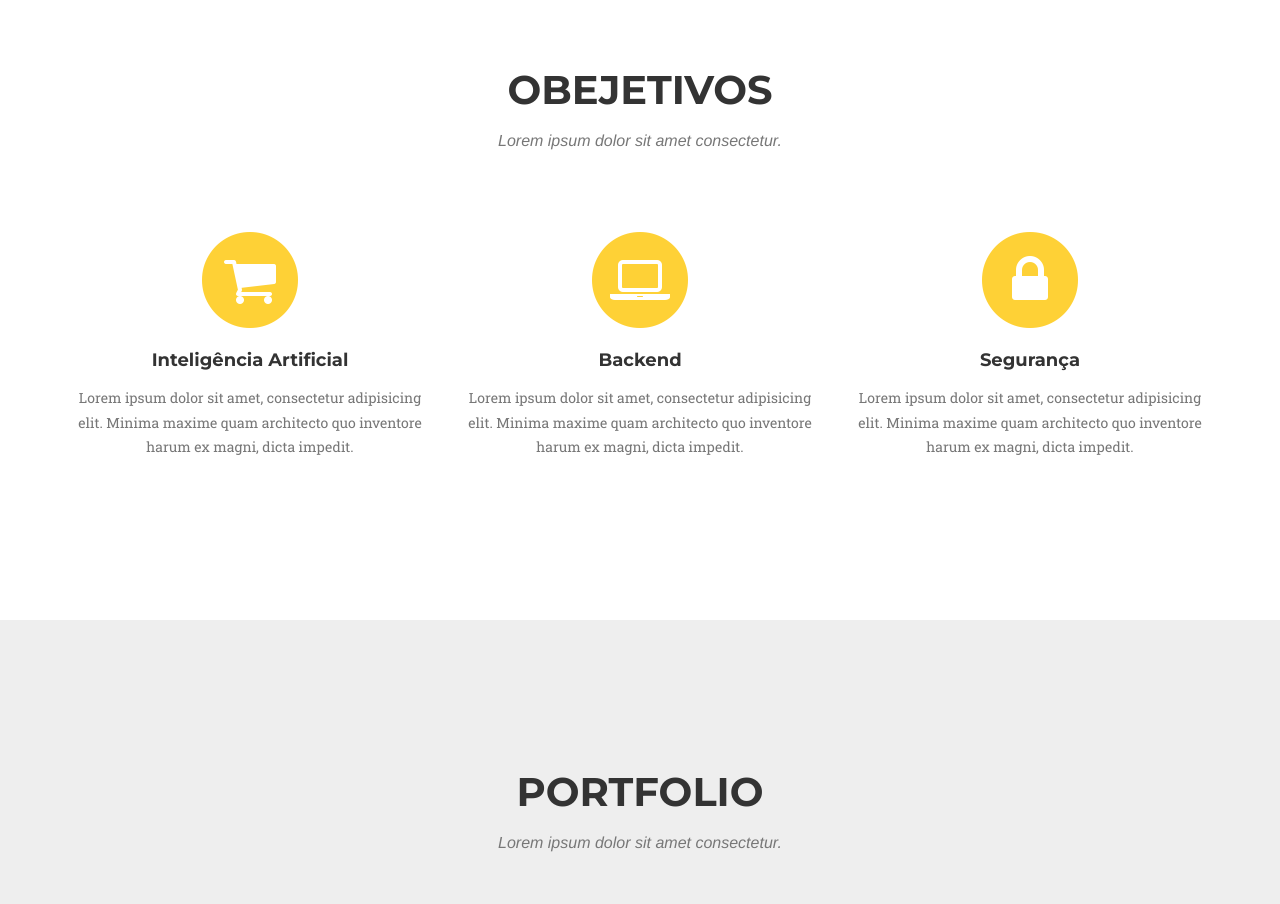
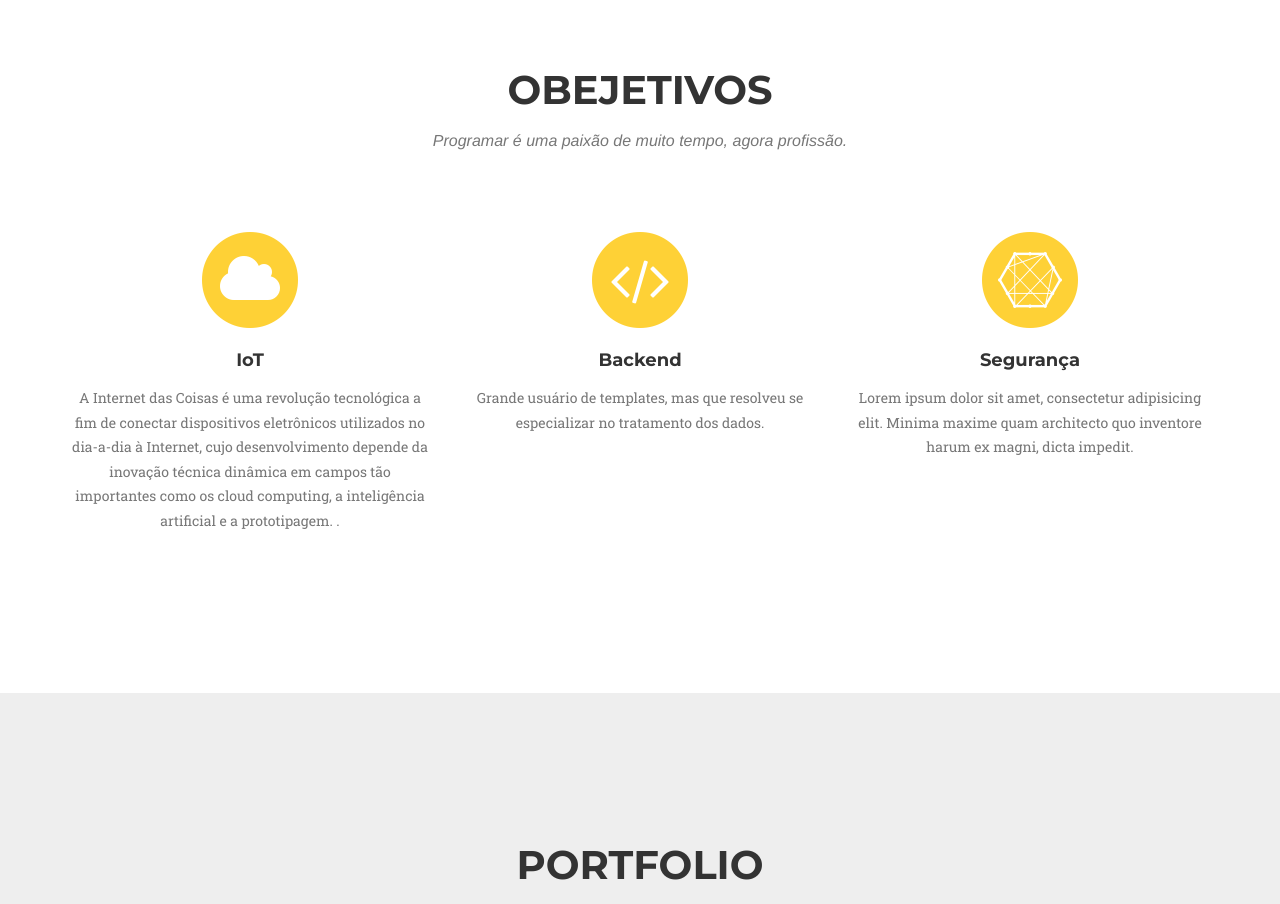
Before and after one commit to galemos/galemos.github.io, a website: page index.html in a window 1280 px wide. Shown: the part 840-1744 px from the top of the page. Drawn offline with nearby package versions, Linux system fonts and the light colour scheme; a web font is replaced by a local one.

Commit message:
atualização icones

```diff
--- a/index.html
+++ b/index.html
@@ -88,30 +88,30 @@
             <div class="row">
                 <div class="col-lg-12 text-center">
                     <h2 class="section-heading">Obejetivos</h2>
-                    <h3 class="section-subheading text-muted">Lorem ipsum dolor sit amet consectetur.</h3>
+                    <h3 class="section-subheading text-muted">Programar é uma paixão de muito tempo, agora profissão.</h3>
                 </div>
             </div>
             <div class="row text-center">
                 <div class="col-md-4">
                     <span class="fa-stack fa-4x">
                         <i class="fa fa-circle fa-stack-2x text-primary"></i>
-                        <i class="fa fa-shopping-cart fa-stack-1x fa-inverse"></i>
+                        <i class="fa fa-cloud fa-stack-1x fa-inverse"></i>
                     </span>
-                    <h4 class="service-heading">Inteligência Artificial</h4>
-                    <p class="text-muted">Lorem ipsum dolor sit amet, consectetur adipisicing elit. Minima maxime quam architecto quo inventore harum ex magni, dicta impedit.</p>
+                    <h4 class="service-heading">IoT</h4>
+                    <p class="text-muted">A Internet das Coisas é uma revolução tecnológica a fim de conectar dispositivos eletrônicos utilizados no dia-a-dia à Internet, cujo desenvolvimento depende da inovação técnica dinâmica em campos tão importantes como os cloud computing, a inteligência artificial e a prototipagem. .</p>
                 </div>
                 <div class="col-md-4">
                     <span class="fa-stack fa-4x">
                         <i class="fa fa-circle fa-stack-2x text-primary"></i>
-                        <i class="fa fa-laptop fa-stack-1x fa-inverse"></i>
+                        <i class="fa fa-code fa-stack-1x fa-inverse"></i>
                     </span>
                     <h4 class="service-heading">Backend</h4>
-                    <p class="text-muted">Lorem ipsum dolor sit amet, consectetur adipisicing elit. Minima maxime quam architecto quo inventore harum ex magni, dicta impedit.</p>
+                    <p class="text-muted">Grande usuário de templates, mas que resolveu se especializar no tratamento dos dados.</p>
                 </div>
                 <div class="col-md-4">
                     <span class="fa-stack fa-4x">
                         <i class="fa fa-circle fa-stack-2x text-primary"></i>
-                        <i class="fa fa-lock fa-stack-1x fa-inverse"></i>
+                        <i class="fa fa-connectdevelop fa-stack-1x fa-inverse"></i>
                     </span>
                     <h4 class="service-heading">Segurança</h4>
                     <p class="text-muted">Lorem ipsum dolor sit amet, consectetur adipisicing elit. Minima maxime quam architecto quo inventore harum ex magni, dicta impedit.</p>
```
